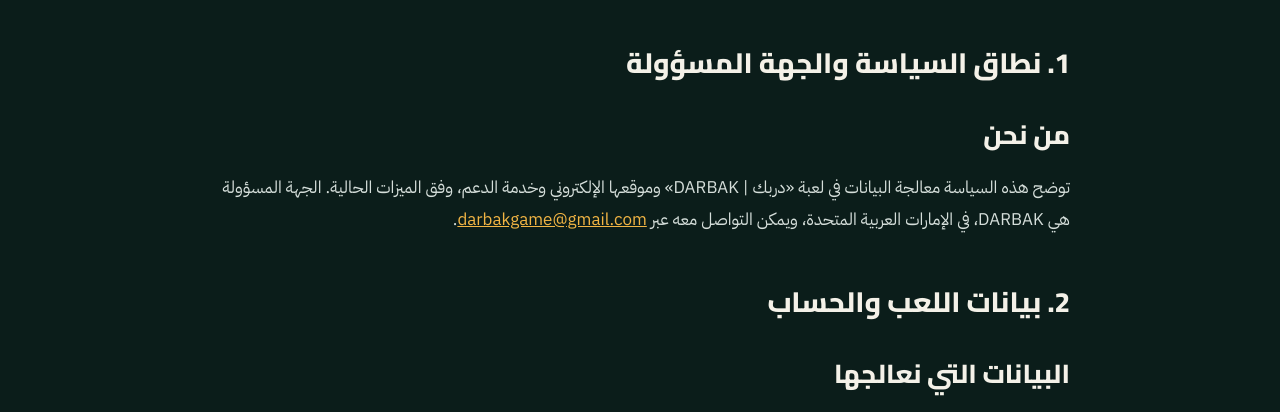
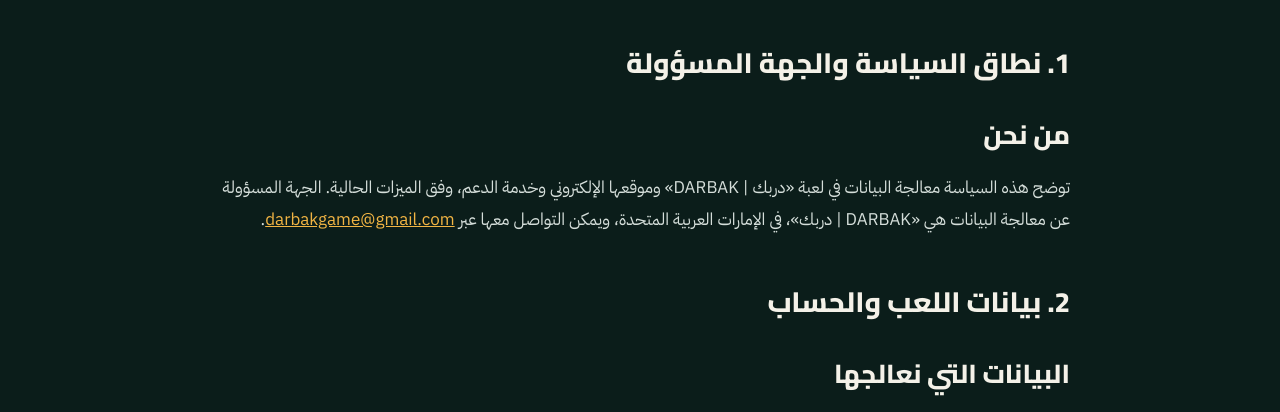
Before and after one commit to darbakgame/darbak-website, a plain HTML site: page privacy.html in a window 1280 px wide. Shown: the part 328-740 px from the top of the page. Drawn offline with Linux system fonts and the light colour scheme.

Commit message:
Name DARBAK | دربك as responsible party in bilingual privacy policies

```diff
--- a/privacy.html
+++ b/privacy.html
@@ -54,7 +54,7 @@ a{color:#F2B544}a:hover{color:#FFD27A}
 
 
 <section id="policy-1" style="display:flex;flex-direction:column;gap:20px;scroll-margin-top:24px"><h2 style="margin:0;font-family:Cairo,sans-serif;font-size:28px;color:#F4F1E8">1. نطاق السياسة والجهة المسؤولة</h2><section id="who" style="display: flex; flex-direction: column; gap: 12px; scroll-margin-top: 24px">
-<h3 style="margin: 0; font-family: Cairo, sans-serif; font-size: 26px; color: #F4F1E8">من نحن</h3><p style="margin:0">توضح هذه السياسة معالجة البيانات في لعبة «دربك | DARBAK» وموقعها الإلكتروني وخدمة الدعم، وفق الميزات الحالية. الجهة المسؤولة هي DARBAK، في الإمارات العربية المتحدة، ويمكن التواصل معه عبر <a href="mailto:darbakgame@gmail.com">darbakgame@gmail.com</a>.</p></section></section>
+<h3 style="margin: 0; font-family: Cairo, sans-serif; font-size: 26px; color: #F4F1E8">من نحن</h3><p style="margin:0">توضح هذه السياسة معالجة البيانات في لعبة «دربك | DARBAK» وموقعها الإلكتروني وخدمة الدعم، وفق الميزات الحالية. الجهة المسؤولة عن معالجة البيانات هي «DARBAK | دربك»، في الإمارات العربية المتحدة، ويمكن التواصل معها عبر <a href="mailto:darbakgame@gmail.com">darbakgame@gmail.com</a>.</p></section></section>
 <section id="policy-2" style="display:flex;flex-direction:column;gap:20px;scroll-margin-top:24px"><h2 style="margin:0;font-family:Cairo,sans-serif;font-size:28px;color:#F4F1E8">2. بيانات اللعب والحساب</h2><section id="data" style="display: flex; flex-direction: column; gap: 16px; scroll-margin-top: 24px">
 <h3 style="margin: 0; font-family: Cairo, sans-serif; font-size: 26px; color: #F4F1E8">البيانات التي نعالجها</h3>
 <div style="overflow-x: auto; border: 1px solid #24473F; border-radius: 12px">
```
Also changed, not shown: privacy-en.html (+1 -1 lines).
